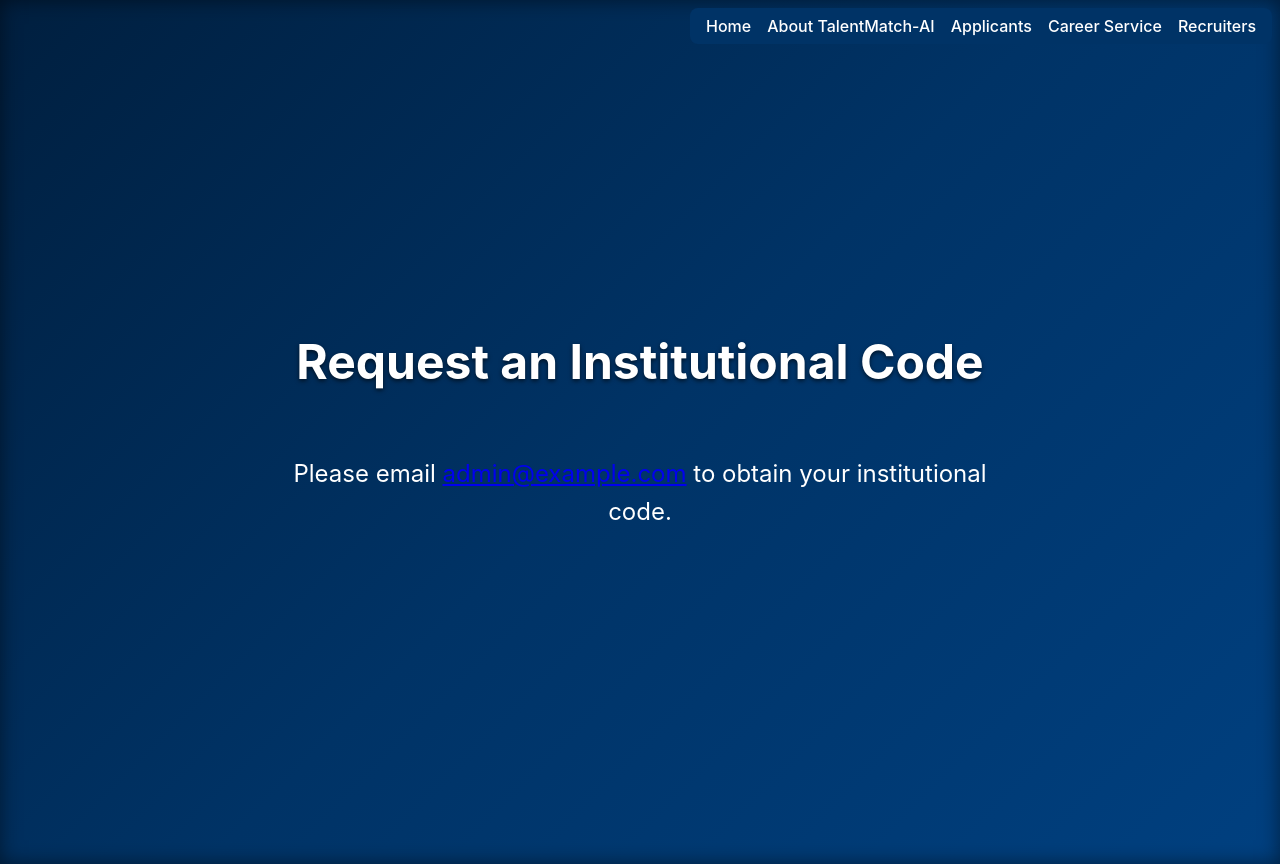
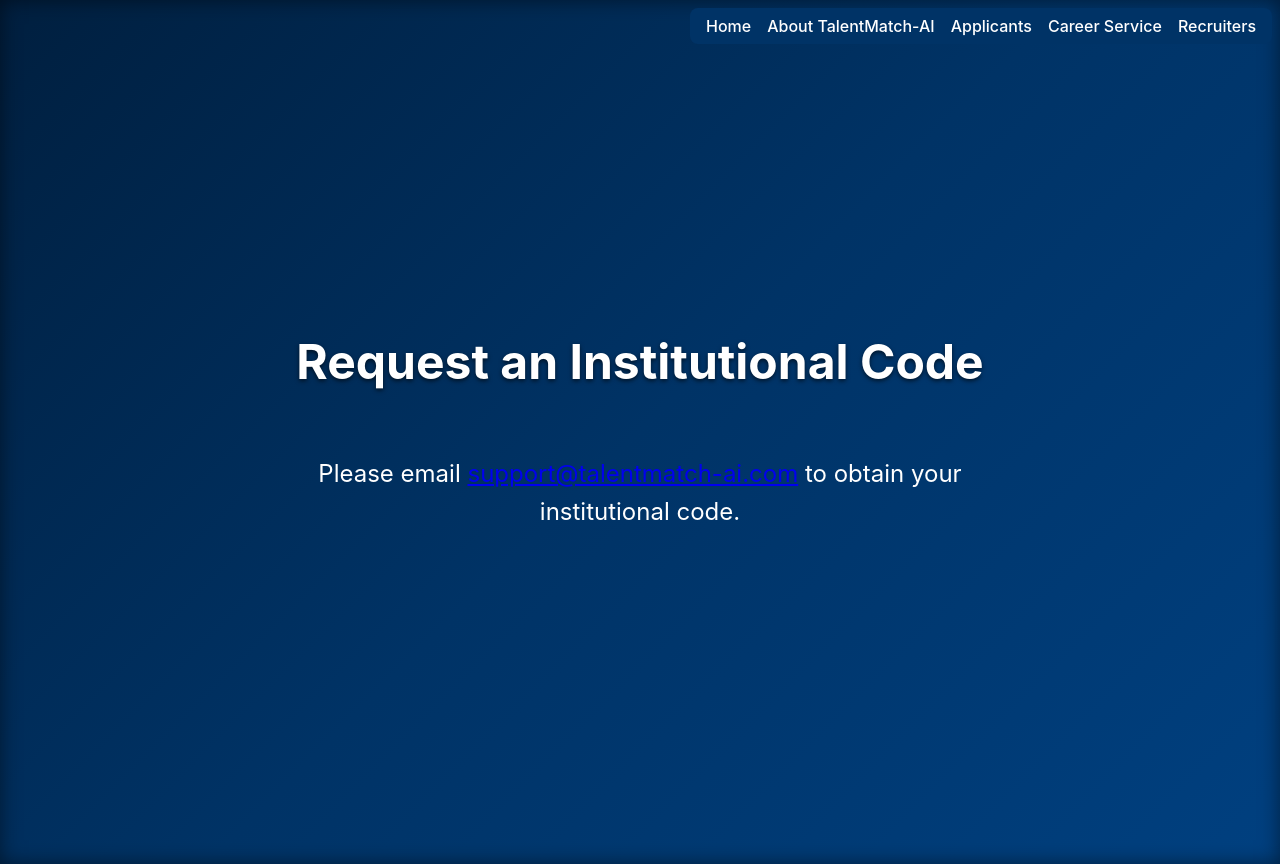
Before and after one commit to danny0ceanCA/airecruiting, a React (Create React App) app in the folder frontend/: page /request-code in a window 1280 px wide. Built offline with nearby package versions, Linux system fonts and the light colour scheme.

Commit message:
Update institutional code contact

```diff
--- a/frontend/src/RequestInstitutionCode.js
+++ b/frontend/src/RequestInstitutionCode.js
@@ -7,7 +7,7 @@ function RequestInstitutionCode() {
       <TopMenu />
       <h2>Request an Institutional Code</h2>
       <p>
-        Please email <a href="mailto:admin@example.com">admin@example.com</a> to obtain your institutional code.
+        Please email <a href="mailto:support@talentmatch-ai.com">support@talentmatch-ai.com</a> to obtain your institutional code.
       </p>
     </div>
   );
```
Also changed, not shown: 1 other file (tests, documents, lock files or other folders).
